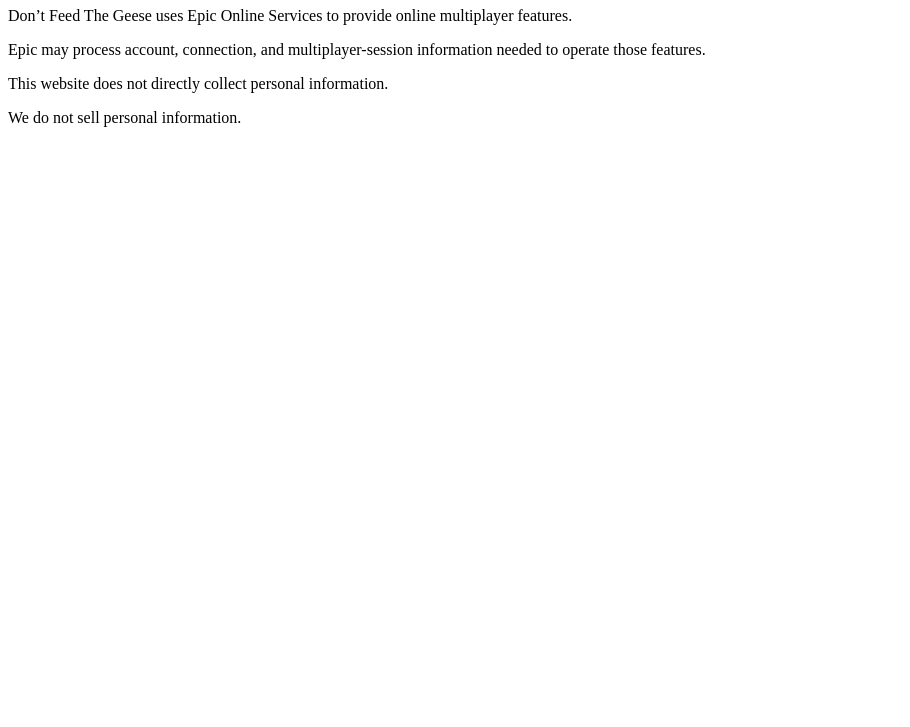
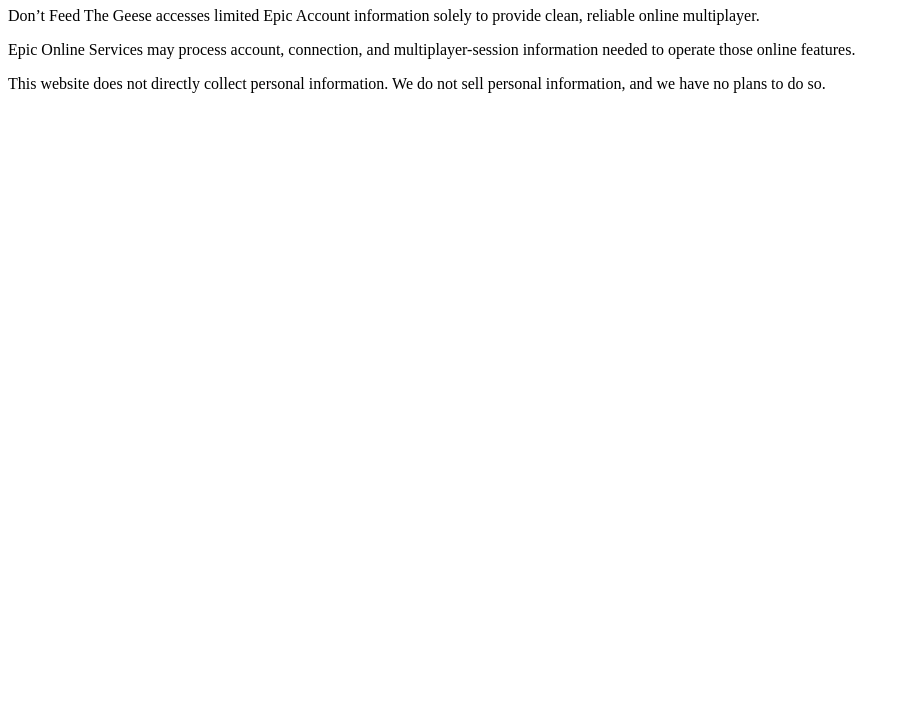
Before and after one commit to turtleheadYT/dftg-site, a plain HTML site: page privacy.html in a window 1280 px wide. Shown: the part 73-800 px from the top of the page, without its empty margins (0-910 px from the left). Drawn offline with Linux system fonts and the light colour scheme.

Commit message:
Revise privacy policy wording for clarity

```diff
--- a/privacy.html
+++ b/privacy.html
@@ -6,12 +6,19 @@
   <body>
     <h1>Privacy Policy</h1>
 
-    <p>Don’t Feed The Geese uses Epic Online Services to provide online multiplayer features.</p>
+    <p>
+      Don’t Feed The Geese accesses limited Epic Account information solely
+      to provide clean, reliable online multiplayer.
+    </p>
 
-    <p>Epic may process account, connection, and multiplayer-session information needed to operate those features.</p>
+    <p>
+      Epic Online Services may process account, connection, and multiplayer-session
+      information needed to operate those online features.
+    </p>
 
-    <p>This website does not directly collect personal information.</p>
-
-    <p>We do not sell personal information.</p>
+    <p>
+      This website does not directly collect personal information.
+      We do not sell personal information, and we have no plans to do so.
+    </p>
   </body>
 </html>
```
